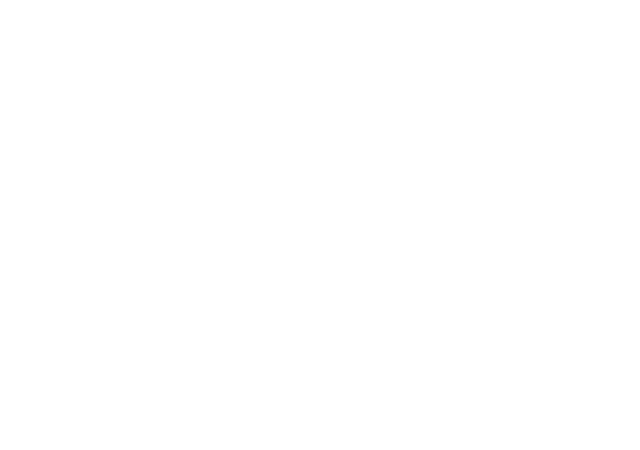
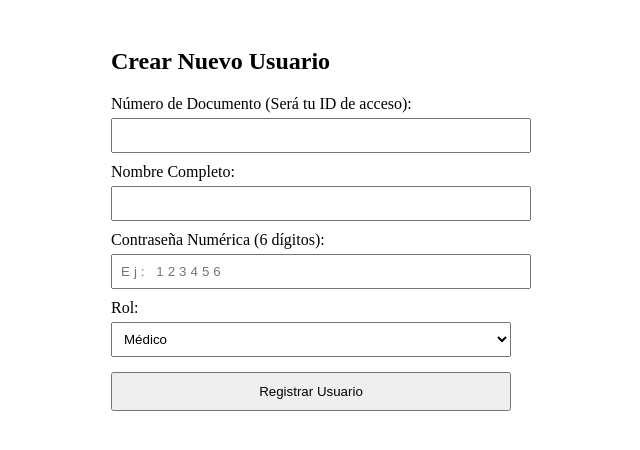
Before and after one commit to camilolondonom/medica-frontent, a React app: page /registro in a window 1280 px wide. Before the commit this address had no page. Shown: the top 450 px of the page, without its empty margins (329-969 px from the left). Built offline with nearby package versions, Linux system fonts and the light colour scheme; the HTML template or start-up script is replaced by a standard one.

Commit message:
feat: conectar formulario de registro con el endpoint del backend

```diff
--- a/src/App.jsx
+++ b/src/App.jsx
@@ -2,6 +2,7 @@ import React from 'react';
 import { BrowserRouter as Router, Routes, Route } from 'react-router-dom';
 import Login from './views/Login';
 import Dashboard from './views/Dashboard';
+import Registro from './views/Registro';
 
 function App() {
   return (
@@ -9,6 +10,9 @@ function App() {
       <Routes>
         <Route path="/" element={<Login />} />
         <Route path="/dashboard" element={<Dashboard />} />
+
+        {/* Aquí queda integrada tu nueva ruta definitiva */}
+        <Route path="/registro" element={<Registro />} />
       </Routes>
     </Router>
   );
--- /dev/null
+++ b/src/views/Registro.jsx
@@ -0,0 +1,137 @@
+import React, { useState } from 'react';
+
+export default function Registro() {
+  const [formData, setFormData] = useState({
+    documento: '',
+    password: '',
+    nombreCompleto: '',
+    rol: 'MEDICO'
+  });
+  const [mensaje, setMensaje] = useState('');
+  const [error, setError] = useState('');
+
+  const handleChange = (e) => {
+    const { name, value } = e.target;
+
+    // Validación para que la contraseña solo acepte números y máximo 6 caracteres
+    if (name === 'password') {
+      const soloNumeros = value.replace(/\D/g, ''); // Remueve lo que no sea número
+      if (soloNumeros.length <= 6) {
+        setFormData({ ...formData, [name]: soloNumeros });
+      }
+      return;
+    }
+
+    setFormData({
+      ...formData,
+      [name]: value
+    });
+  };
+
+  const handleSubmit = async (e) => {
+    e.preventDefault();
+    setMensaje('');
+    setError('');
+
+    // Validación extra antes de enviar
+    if (formData.password.length !== 6) {
+      setError('La contraseña debe tener exactamente 6 dígitos numéricos.');
+      return;
+    }
+
+    try {
+      const response = await fetch('http://localhost:8080/api/usuarios/registro', {
+        method: 'POST',
+        headers: {
+          'Content-Type': 'application/json',
+        },
+        body: JSON.stringify({
+          documento: Number(formData.documento), // Enviamos como número
+          password: formData.password,
+          nombreCompleto: formData.nombreCompleto,
+          rol: formData.rol
+        }),
+      });
+
+      if (response.ok) {
+        const data = await response.json();
+        setMensaje(`¡Usuario con documento ${data.documento} creado con éxito!`);
+        setFormData({ documento: '', password: '', nombreCompleto: '', rol: 'MEDICO' });
+      } else {
+        const errorText = await response.text();
+        setError(errorText || 'Error al registrar el usuario.');
+      }
+    } catch (err) {
+      setError('No se pudo conectar con el servidor backend.');
+    }
+  };
+
+  return (
+    <div style={{ padding: '20px', maxWidth: '400px', margin: '0 auto' }}>
+      <h2>Crear Nuevo Usuario</h2>
+      <form onSubmit={handleSubmit}>
+
+        <div style={{ marginBottom: '10px' }}>
+          <label>Número de Documento (Será tu ID de acceso):</label>
+          <input
+            type="text"
+            name="documento"
+            value={formData.documento}
+            onChange={(e) => {
+              // Permitir solo números en el documento
+              const val = e.target.value.replace(/\D/g, '');
+              setFormData({ ...formData, documento: val });
+            }}
+            required
+            style={{ width: '100%', padding: '8px', marginTop: '5px' }}
+          />
+        </div>
+
+        <div style={{ marginBottom: '10px' }}>
+          <label>Nombre Completo:</label>
+          <input
+            type="text"
+            name="nombreCompleto"
+            value={formData.nombreCompleto}
+            onChange={handleChange}
+            required
+            style={{ width: '100%', padding: '8px', marginTop: '5px' }}
+          />
+        </div>
+
+        <div style={{ marginBottom: '10px' }}>
+          <label>Contraseña Numérica (6 dígitos):</label>
+          <input
+            type="text" // Cambiado a text para controlar mejor la máscara por regex
+            name="password"
+            placeholder="Ej: 123456"
+            value={formData.password}
+            onChange={handleChange}
+            required
+            style={{ width: '100%', padding: '8px', marginTop: '5px', letterSpacing: '4px' }}
+          />
+        </div>
+
+        <div style={{ marginBottom: '15px' }}>
+          <label>Rol:</label>
+          <select
+            name="rol"
+            value={formData.rol}
+            onChange={handleChange}
+            style={{ width: '100%', padding: '8px', marginTop: '5px' }}
+          >
+            <option value="MEDICO">Médico</option>
+            <option value="AUXILIAR_ADMINISTRATIVO">Auxiliar Administrativo</option>
+          </select>
+        </div>
+
+        <button type="submit" style={{ padding: '10px 15px', cursor: 'pointer', width: '100%' }}>
+          Registrar Usuario
+        </button>
+      </form>
+
+      {mensaje && <p style={{ color: 'green', marginTop: '15px' }}>{mensaje}</p>}
+      {error && <p style={{ color: 'red', marginTop: '15px' }}>{error}</p>}
+    </div>
+  );
+}
```
